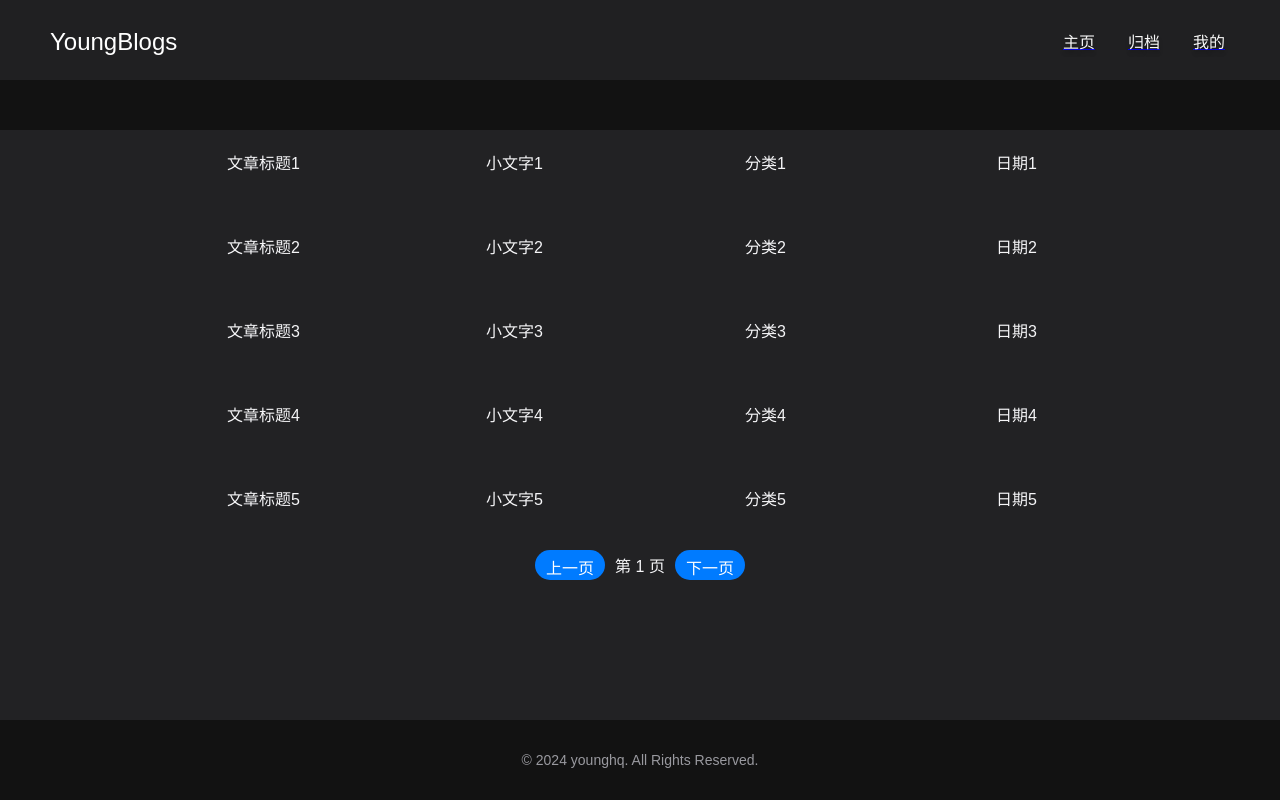
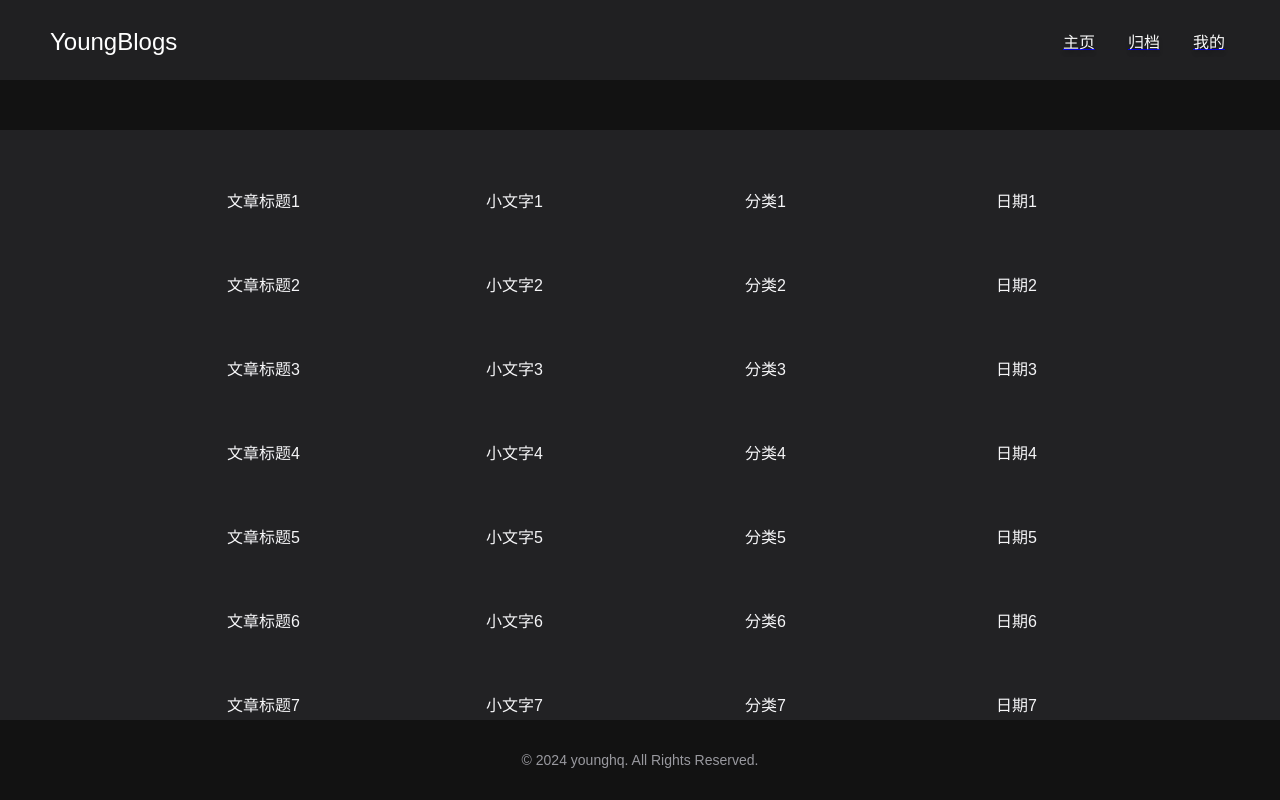
Before and after one commit to Younghq/blog, a Vue app: page /history in a window 1280 px wide. Shown: the top 800 px of the page. Built offline with nearby package versions, Linux system fonts and the light colour scheme; a web font is replaced by a local one.

Commit message:
调整TheTable位置与个数，去掉其他一些无关紧要的文字

```diff
--- a/src/components/HomeTitle.vue
+++ b/src/components/HomeTitle.vue
@@ -70,7 +70,7 @@ import TheButton from './TheButton.vue';
 
   font-size: 16px;
   font-style: normal;
-
+  font-family: 'HarmonyOS_Sans_SC_Light', sans-serif;
   line-height: normal;
 }
 
--- a/src/components/TheTable.vue
+++ b/src/components/TheTable.vue
@@ -1,5 +1,5 @@
 <template>
-    <div>
+    <div class="history-div">
         <div class="history-table" v-for="item in paginatedItems" :key="item.id">
             <div class="history-item">
                 <p>{{ item.title }}</p>
@@ -30,7 +30,7 @@ const items = ref([
     { id: 10, title: '文章标题10', subtitle: '小文字10', category: '分类10', date: '日期10' },
 ])
 
-const itemsPerPage = 5
+const itemsPerPage = 10
 const currentPage = ref(1)
 
 const paginatedItems = computed(() => {
@@ -46,7 +46,12 @@ const updateCurrentPage = (newPage) => {
 </script>
 
 <style scoped>
+.history-div {
+    margin-top: 3vw
+}
+
 .history-table {
+
     display: flex;
     flex-direction: column;
     margin-bottom: 20px;
--- a/src/pages/AuthorPage.vue
+++ b/src/pages/AuthorPage.vue
@@ -12,7 +12,7 @@
         </div>
         <div class="author-content">
             <span>不积跬步，无以至千里。</span><br>
-            <span>我是Yok1,一个有梦想程序猿！</span>
+            <!-- <span>我是Yok1,一个有梦想程序猿！</span> -->
         </div>
     </div>
 
--- a/src/pages/HistoryPage.vue
+++ b/src/pages/HistoryPage.vue
@@ -6,4 +6,6 @@
 import TheTable from '../components/TheTable.vue';
 </script>
 
-<style scoped></style>
+<style scoped>
+
+</style>
```
